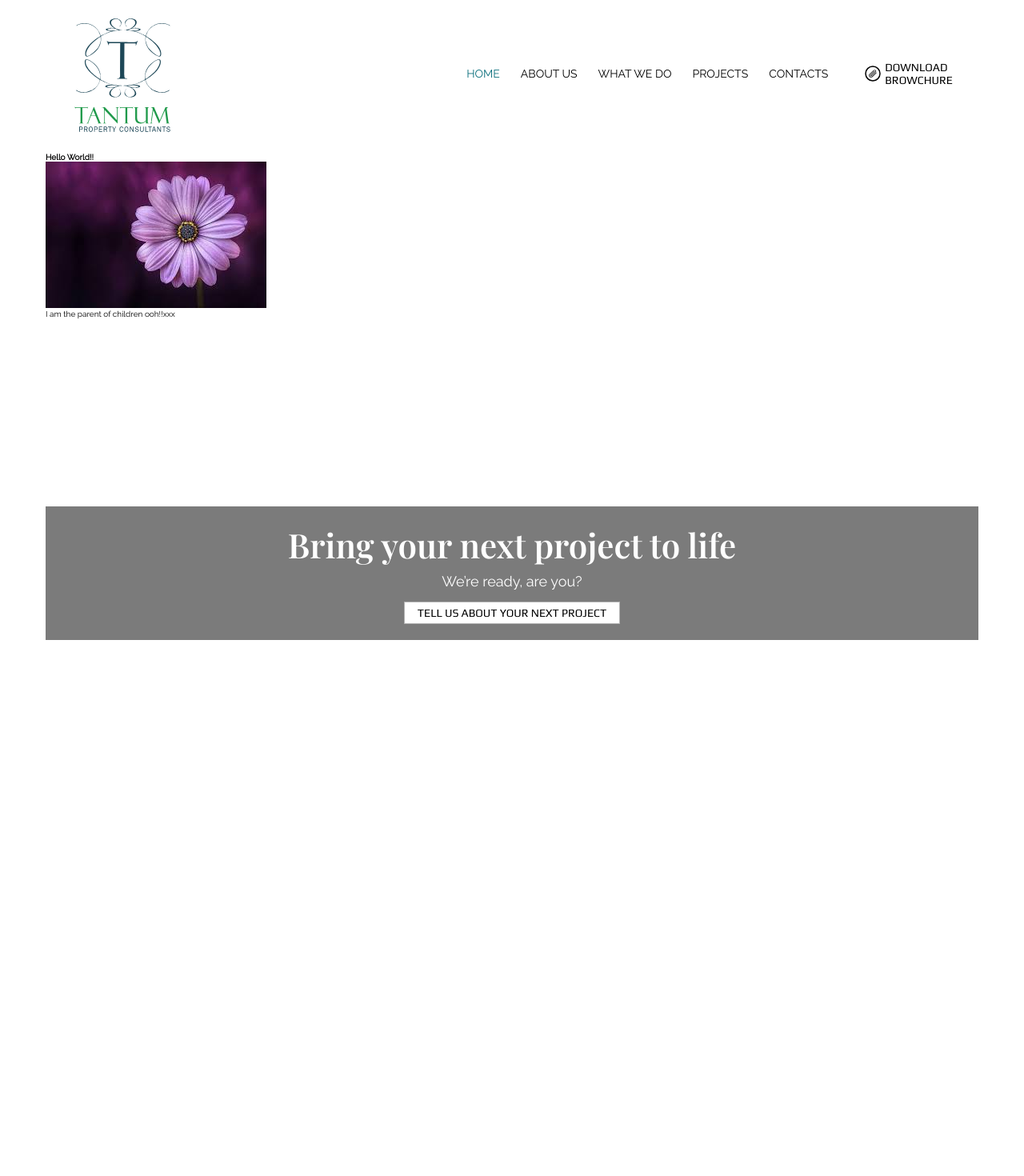
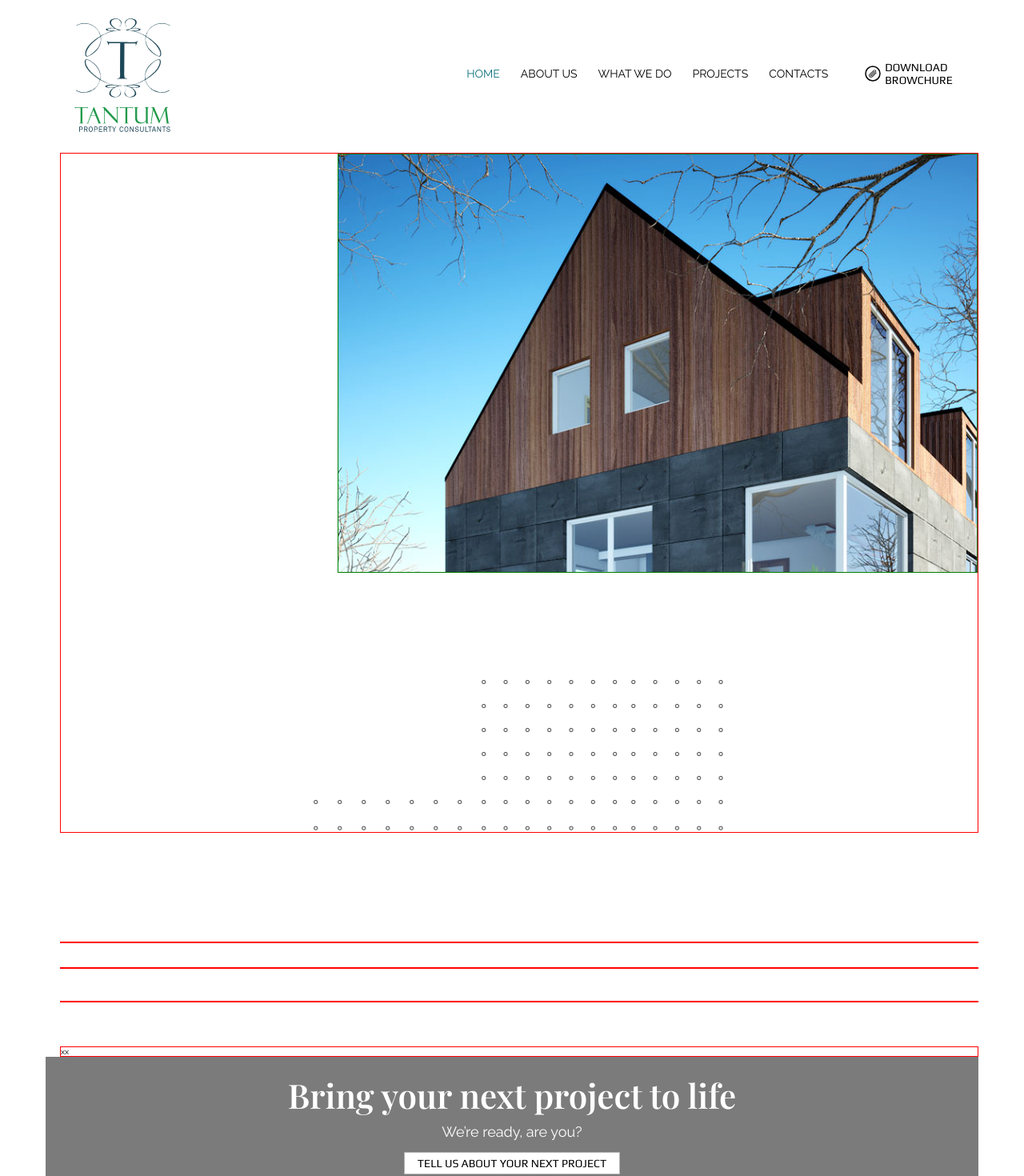
Before and after one commit to afi-arif/tantum-pm, a React app: page /Home in a window 1280 px wide. Shown: the top 1470 px of the page at 80% size. Before the commit the page ends 800 px from the top, so only its background shows below. Built offline with nearby package versions, Linux system fonts and the light colour scheme.

Commit message:
home page prepared

```diff
--- a/src/app.routes.tsx
+++ b/src/app.routes.tsx
@@ -1,6 +1,6 @@
 import React from "react";
 import {BrowserRouter as Router, Route} from "react-router-dom";
-import {Home} from "./components/home.component";
+import {Home} from "./components/page-home/home.component";
 import {Service} from "./components/service.component";
 
 export const appRoutes = () => (
--- a/src/components/home.component.tsx
+++ /dev/null
@@ -1,13 +0,0 @@
-import React from 'react';
-import Img from "./../images/flower.jpg";
-
-export class Home extends React.Component {
-    render() {
-        return (
-            <>
-                <h1>Hello World!!</h1><img src={Img} />
-                <p>I am the parent of <span>children ooh!!xxx</span></p>
-            </>
-        )
-    }
-}
--- /dev/null
+++ b/src/components/page-home/home.component.tsx
@@ -0,0 +1,19 @@
+import React from 'react';
+import "./home.style.scss";
+
+export class Home extends React.Component {
+    render() {
+        return (
+            <>
+               <div className="tantum-block winter-house">
+                   <div className="content"></div>
+                   <div className="tantum-winter-house"></div>
+               </div>
+               <div className="tantum-block welcome"></div>
+               <div className="tantum-block what-we-do"></div>
+               <div className="tantum-block tantum-way"></div>
+               <div className="tantum-block tantum-clients">xx</div>
+            </>
+        )
+    }
+}
--- /dev/null
+++ b/src/components/page-home/home.style.scss
@@ -0,0 +1,85 @@
+.tantum-block{
+    border: 1px solid red;
+    margin-bottom: 3rem;
+    position: relative;
+    margin-left: 1.8rem;
+}
+
+.tantum-block.winter-house{
+    margin-bottom: 4.4rem;
+    background: linear-gradient(90deg, #e8e6e6 45%, #fff 20%);
+    min-height: 37rem;
+    display: flex;
+    // url("./../../images/small/tantum-dotts-house.png") no-repeat center bottom,
+    .content{
+        min-width: 17.3rem;
+    }
+    .tantum-winter-house{
+        background: url("./../../images/small/tantum-winter-home.jpg") no-repeat right bottom;
+        height: 25.2rem;
+        position: absolute;
+        width: 29.2rem;
+        right: 0;
+    }
+}
+.tantum-block.welcome{
+    margin-bottom: 1.4rem;
+}
+.tantum-block.what-we-do{
+    margin-bottom: 3rem;
+}
+.tantum-block.tantum-way{
+    margin-bottom: 2.4rem;
+}
+.tantum-block:last-child{
+    margin-bottom: 0;
+}
+
+
+@media screen and (min-width:768px){
+    .tantum-block.winter-house{
+        margin-bottom: 6rem;
+        background: url("./../../images/medium/tantum-dotts-house.png") no-repeat center bottom;
+        min-height: 65rem;
+
+        .tantum-winter-house{
+            background: url("./../../images/medium/tantum-winter-home.jpg") no-repeat right bottom;
+            border: 1px solid orange;
+            width: 52.7rem;
+            height: 37.8rem;
+        }
+    }
+    .tantum-block.welcome{
+        margin-bottom: 1.8rem;
+    }
+    .tantum-block.what-we-do{
+        margin-bottom: 5rem;
+    }
+    .tantum-block.tantum-way{
+        margin-bottom: 5rem;
+    }
+}
+
+@media screen and (min-width:1024px){
+    .tantum-block.winter-house{
+        margin-bottom: 13.6rem;
+        background: url("./../../images/large/tantum-dotts-house.png") no-repeat center bottom;
+        min-height: 85rem;
+
+        .tantum-winter-house{
+            background: url("./../../images/large/tantum-winter-home.jpg") no-repeat right bottom;
+            border: 1px solid green;
+            width: 80rem;
+            height: 52.4rem;
+        }
+    }
+    .tantum-block.welcome{
+        margin-bottom: 3rem;
+    }
+    .tantum-block.what-we-do{
+        margin-bottom: 4rem;
+    }
+    .tantum-block.tantum-way{
+        margin-bottom: 5.5rem;
+    }
+}
--- a/src/index.tsx
+++ b/src/index.tsx
@@ -3,7 +3,7 @@ import ReactDOM from "react-dom";
 import { BrowserRouter as Router, Route, Link, Redirect, Switch} from "react-router-dom";
 import "./styles/layout.scss";
 import "./styles/global.scss";
-import {Home} from "./components/home.component";
+import {Home} from "./components/page-home/home.component";
 import {Service} from "./components/service.component";
 import {Layout } from "./components/layout";
 
```
Also changed, not shown: src/images/large/tantum-winter-home.jpg, src/images/medium/tantum-dotts-house.png.
